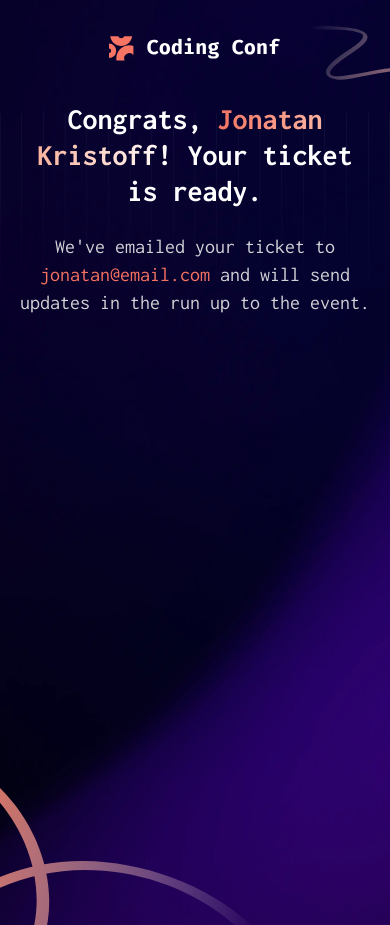
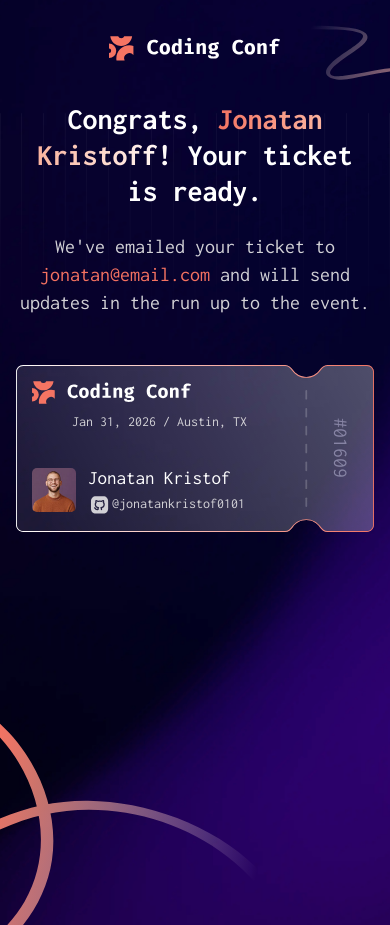
Before and after one commit to oluseguncodess/ticket-generator, a React (Vite) app: page /confirmation in a window 390 px wide. Built offline with nearby package versions, Linux system fonts and the light colour scheme.

Commit message:
feat:confirmation ui done
this made me hate frontend

```diff
--- a/src/App.tsx
+++ b/src/App.tsx
@@ -1,4 +1,4 @@
-import Confirmation from "./components/confirmation";
+import Confirmation from "./pages/confirmation";
 import UserContextProvider from "./contexts/context-provider";
 import RootLayout from "./layouts/root-layout";
 import Homepage from "./pages/homepage";
--- /dev/null
+++ b/src/components/conference-details.tsx
@@ -0,0 +1,10 @@
+import Logo from "../assets/images/logo-full.svg?react";
+
+export default function ConferenceDetails() {
+  return (
+    <div className="flex flex-col gap-2">
+      <Logo className="w-40 h-auto md:w-75" />
+      <small className="ml-10 text-sm md:text-base">Jan 31, 2026 / Austin, TX</small>
+    </div>
+  );
+}
--- /dev/null
+++ b/src/components/confirmation-ticket.tsx
@@ -0,0 +1,23 @@
+import ticketAsset from "../assets/images/pattern-ticket.svg"; // Import as a standard file path
+import ConferenceDetails from "./conference-details";
+import UserDetails from "./user-details";
+
+export default function Ticket() {
+  return (
+    <div className="relative w-full max-w-150 aspect-600/280 rounded-xl mt-12 md:mt-20 md:mb-60">
+      <img
+        src={ticketAsset}
+        alt="Ticket Background"
+        className="absolute inset-0 w-full h-full object-contain z-0 pointer-events-none"
+      />
+
+      <div className="relative z-10 h-full p-4 flex md:px-6 md:py-8 justify-between">
+        <div className="flex flex-col justify-between">
+          <ConferenceDetails />
+          <UserDetails />
+        </div>
+        <span className="self-center rotate-90 text-neutral-500 pb-6 md:text-3xl">#01609</span>
+      </div>
+    </div>
+  );
+}
--- a/src/components/confirmation.tsx
+++ /dev/null
@@ -1,9 +0,0 @@
-import Hero from "./confirmation-hero";
-
-export default function Confirmation() {
-  return (
-    <>
-      <Hero />
-    </>
-  );
-}
--- /dev/null
+++ b/src/components/user-details.tsx
@@ -0,0 +1,23 @@
+import AvaterIcon from "../assets/images/image-avatar.jpg";
+import GithubLogo from "../assets/images/icon-github.svg?react";
+
+export default function UserDetails() {
+  return (
+    <div className="flex gap-3 items-center">
+      <div className="rounded-[5px] size-11 md:size-17 flex justify-center items-center">
+        <img
+          src={AvaterIcon}
+          alt=""
+          className="w-full h-full object-cover rounded-[5px]"
+        />
+      </div>
+      <div className="flex flex-col md:gap-1">
+        <h2 className="text-[19px] md:text-3xl md:tracking-tight">Jonatan Kristof</h2>
+        <div className="flex items-center md:gap-2">
+          <GithubLogo className="w-6" />
+          <small className="lowercase text-sm md:text-xl">@jonatankristof0101</small>
+        </div>
+      </div>
+    </div>
+  );
+}
--- a/src/layouts/root-layout.tsx
+++ b/src/layouts/root-layout.tsx
@@ -6,10 +6,14 @@ import HeroLogo from "../assets/images/logo-full.svg?react";
 export default function RootLayout() {
   return (
     <section className="relative min-h-screen w-full overflow-hidden">
-      <HeroLogo className="w-43 h-auto md:w-55 mx-auto mt-9 mb-5 md:mb-12" />
+      <HeroLogo className="w-43 h-auto md:w-55 mx-auto mt-9 mb-5 md:mb-12s" />
       <Linetop className="absolute w-30 h-auto right-0 top-6 md:w-40 lg:w-100 lg:top-13 z-0 " />
 
-      <img src={PatternLines} alt="" className="absolute z-0 top-0 max-md:h-125" />
+      <img
+        src={PatternLines}
+        alt=""
+        className="absolute z-0 top-0 max-md:h-125"
+      />
 
       <picture>
         <source media="(max-width: 375px)" srcSet="/background-mobile.png" />
@@ -20,21 +24,19 @@ export default function RootLayout() {
         />
       </picture>
 
-      <picture>
-        <source
-          media="(max-width: 375px)"
-          srcSet="/pattern-squiggly-line-bottom-mobile.svg"
-        />
-        <source
-          media="(min-width: 376px)"
-          srcSet="/pattern-squiggly-line-bottom-desktop.svg"
-        />
-        <img
-          src="/pattern-squiggly-line-bottom-desktop.svg"
-          alt=""
-          className="absolute bottom-0 z-0 -left-30"
-        />
-      </picture>
+      {/* Mobile Squiggle: Only shows up on screens smaller than 376px */}
+      <img
+        src="/pattern-squiggly-line-bottom-mobile-tablet.svg"
+        alt=""
+        className="absolute bottom-0 left-0 z-0 block md:hidden w-75 h-auto"
+      />
+
+      {/* Desktop Squiggle: Only shows up on screens 376px and larger */}
+      <img
+        src="/pattern-squiggly-line-bottom-desktop.svg"
+        alt=""
+        className="absolute bottom-0 left-0 z-0 hidden md:block w-200 h-auto"
+      />
 
       <div className="flex flex-col min-h-screen w-full px-4 pt-5 items-center z-10">
         <Outlet />
--- /dev/null
+++ b/src/pages/confirmation.tsx
@@ -0,0 +1,11 @@
+import Hero from "../components/confirmation-hero";
+import Ticket from "../components/confirmation-ticket";
+
+export default function Confirmation() {
+  return (
+    <div className="flex flex-col items-center">
+      <Hero />
+      <Ticket/>
+    </div>
+  );
+}
```
